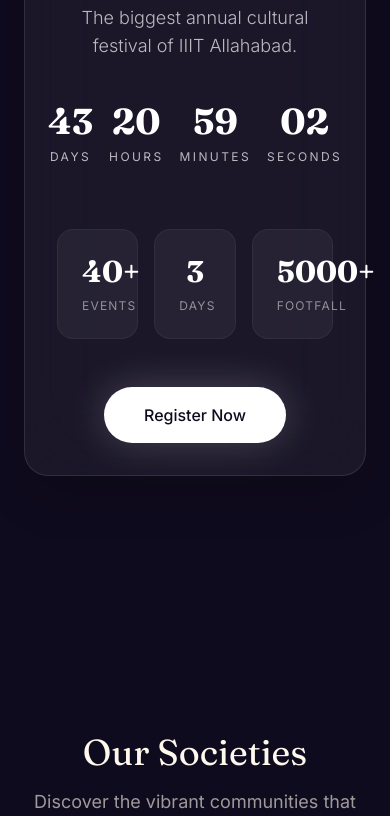
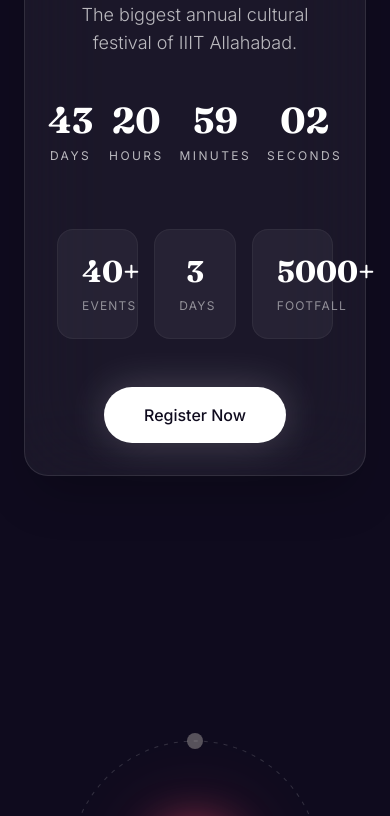
Before and after one commit to mhetreyash1905-oss/CollegeCultural, a Next.js app: page / in a window 390 px wide. Shown: the part 1156-1972 px from the top of the page. Built offline with nearby package versions, Linux system fonts and the light colour scheme; no server answers; the database is empty.

Commit message:
fix: update wordVariants transition duration in Hero component; adjust scrollSnapAlign style in DraggableFilmstrip component

```diff
--- a/src/app/(home)/Hero.tsx
+++ b/src/app/(home)/Hero.tsx
@@ -52,9 +52,15 @@
     }
   };
 
-  const wordVariants = {
+  const wordVariants: any = {
     hidden: { opacity: 0, y: 20 },
-    visible: { opacity: 1, y: 0, transition: { duration: 0.8, ease: [0.2, 0.65, 0.3, 0.9] } }
+    visible: {
+      opacity: 1,
+      y: 0,
+      transition: {
+        duration: 0.5,
+      },
+    },
   };
 
   return (
--- a/src/app/(home)/Societies.tsx
+++ b/src/app/(home)/Societies.tsx
@@ -1,7 +1,6 @@
 import dbConnect from '@/lib/mongodb';
 import Society from '@/models/Society';
-import ScrollAnimationWrapper, { StaggeredGrid } from '@/app/components/ScrollAnimationWrapper';
-import SocietyCard from '@/app/components/SocietyCard';
+import SocietyOrbit from '@/app/components/SocietyOrbit';
 
 export default async function Societies() {
   await dbConnect();
@@ -9,19 +8,8 @@
   const societies = JSON.parse(JSON.stringify(societiesData));
 
   return (
-    <section id="societies" className="section-padding max-w-7xl mx-auto overflow-hidden">
-      <ScrollAnimationWrapper direction="up">
-        <div className="text-center mb-16">
-          <h2 className="font-serif text-4xl md:text-5xl text-paper">Our Societies</h2>
-          <p className="text-paper/60 mt-4 text-lg">Discover the vibrant communities that make our cultural scene thrive</p>
-        </div>
-      </ScrollAnimationWrapper>
-
-      <StaggeredGrid className="grid grid-cols-1 sm:grid-cols-2 lg:grid-cols-3 gap-8 md:gap-12 px-4 py-8">
-        {societies.map((society: any, index: number) => (
-          <SocietyCard key={society._id} society={society} index={index} />
-        ))}
-      </StaggeredGrid>
+    <section id="societies" className="w-full">
+      <SocietyOrbit societies={societies} />
     </section>
   );
 }
--- a/src/app/components/DraggableFilmstrip.tsx
+++ b/src/app/components/DraggableFilmstrip.tsx
@@ -51,7 +51,7 @@
             className="w-[280px] md:w-[400px] h-[350px] md:h-[500px] flex-shrink-0 relative rounded-2xl overflow-hidden group shadow-lg"
             data-lightbox
             data-src={image.imageUrl}
-            style={{ snapAlign: prefersReducedMotion ? 'center' : 'none' }}
+            style={{ scrollSnapAlign: prefersReducedMotion ? 'center' : 'none' } as React.CSSProperties}
           >
             <GalleryParallaxImage
               src={image.imageUrl || '/placeholder.jpg'}
```
